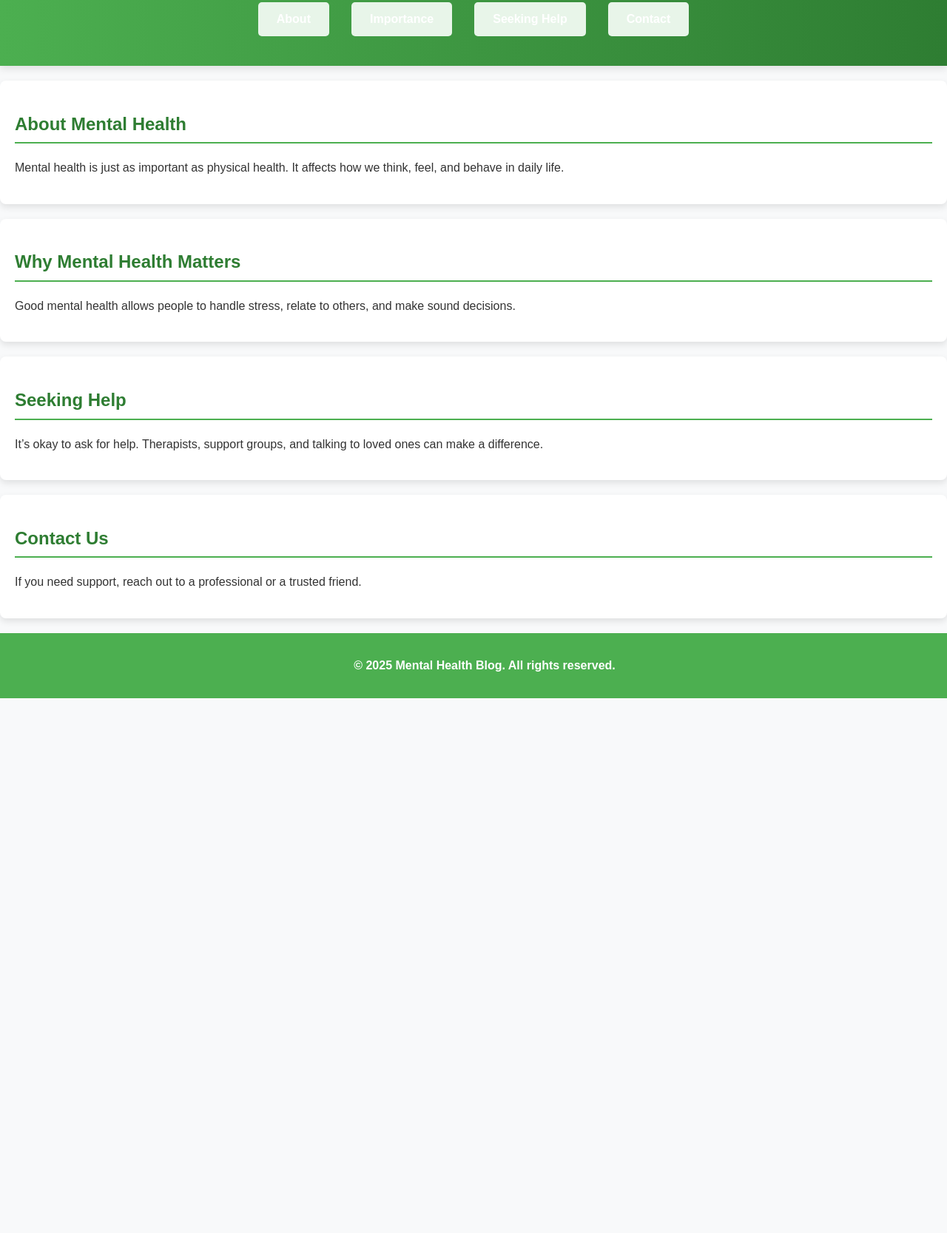
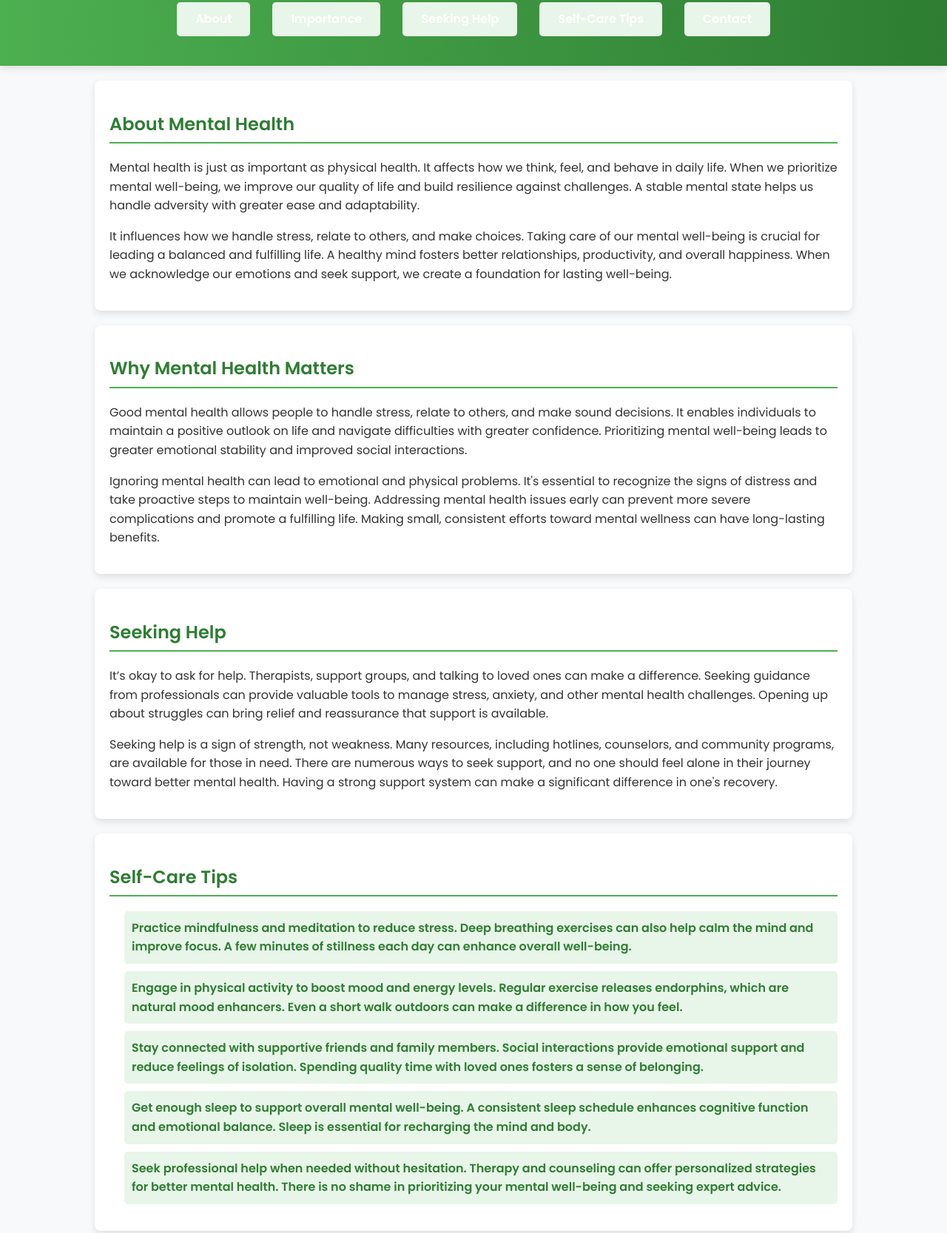
Before and after one commit to Sumitdesu/NSS-Blog-Sumit, a plain HTML site: page index.html in a window 1280 px wide. Shown: the part 82-1749 px from the top of the page at 74% size. Before the commit the page ends 1026 px from the top, so only its background shows below. Drawn offline with Linux system fonts and the light colour scheme.

Commit message:
Update index.html

```diff
--- a/index.html
+++ b/index.html
@@ -5,6 +5,7 @@
     <meta name="viewport" content="width=device-width, initial-scale=1.0">
     <title>Mental Health Matters</title>
     <link rel="stylesheet" href="style.css">
+    <link href="https://fonts.googleapis.com/css2?family=Poppins:wght@300;400;600&display=swap" rel="stylesheet">
 </head>
 <body>
     <header>
@@ -14,30 +15,48 @@
                 <li><a href="#about">About</a></li>
                 <li><a href="#importance">Importance</a></li>
                 <li><a href="#seek-help">Seeking Help</a></li>
+                <li><a href="#self-care">Self-Care Tips</a></li>
                 <li><a href="#contact">Contact</a></li>
             </ul>
         </nav>
     </header>
 
+    <main>
         <section id="about">
             <h2>About Mental Health</h2>
-        <p>Mental health is just as important as physical health. It affects how we think, feel, and behave in daily life.</p>
+            <p>Mental health is just as important as physical health. It affects how we think, feel, and behave in daily life. When we prioritize mental well-being, we improve our quality of life and build resilience against challenges. A stable mental state helps us handle adversity with greater ease and adaptability.</p>
+            <p>It influences how we handle stress, relate to others, and make choices. Taking care of our mental well-being is crucial for leading a balanced and fulfilling life. A healthy mind fosters better relationships, productivity, and overall happiness. When we acknowledge our emotions and seek support, we create a foundation for lasting well-being.</p>
         </section>
 
         <section id="importance">
             <h2>Why Mental Health Matters</h2>
-        <p>Good mental health allows people to handle stress, relate to others, and make sound decisions.</p>
+            <p>Good mental health allows people to handle stress, relate to others, and make sound decisions. It enables individuals to maintain a positive outlook on life and navigate difficulties with greater confidence. Prioritizing mental well-being leads to greater emotional stability and improved social interactions.</p>
+            <p>Ignoring mental health can lead to emotional and physical problems. It's essential to recognize the signs of distress and take proactive steps to maintain well-being. Addressing mental health issues early can prevent more severe complications and promote a fulfilling life. Making small, consistent efforts toward mental wellness can have long-lasting benefits.</p>
         </section>
 
         <section id="seek-help">
             <h2>Seeking Help</h2>
-        <p>It’s okay to ask for help. Therapists, support groups, and talking to loved ones can make a difference.</p>
+            <p>It’s okay to ask for help. Therapists, support groups, and talking to loved ones can make a difference. Seeking guidance from professionals can provide valuable tools to manage stress, anxiety, and other mental health challenges. Opening up about struggles can bring relief and reassurance that support is available.</p>
+            <p>Seeking help is a sign of strength, not weakness. Many resources, including hotlines, counselors, and community programs, are available for those in need. There are numerous ways to seek support, and no one should feel alone in their journey toward better mental health. Having a strong support system can make a significant difference in one's recovery.</p>
+        </section>
+
+        <section id="self-care">
+            <h2>Self-Care Tips</h2>
+            <ul>
+                <li>Practice mindfulness and meditation to reduce stress. Deep breathing exercises can also help calm the mind and improve focus. A few minutes of stillness each day can enhance overall well-being.</li>
+                <li>Engage in physical activity to boost mood and energy levels. Regular exercise releases endorphins, which are natural mood enhancers. Even a short walk outdoors can make a difference in how you feel.</li>
+                <li>Stay connected with supportive friends and family members. Social interactions provide emotional support and reduce feelings of isolation. Spending quality time with loved ones fosters a sense of belonging.</li>
+                <li>Get enough sleep to support overall mental well-being. A consistent sleep schedule enhances cognitive function and emotional balance. Sleep is essential for recharging the mind and body.</li>
+                <li>Seek professional help when needed without hesitation. Therapy and counseling can offer personalized strategies for better mental health. There is no shame in prioritizing your mental well-being and seeking expert advice.</li>
+            </ul>
         </section>
 
         <section id="contact">
             <h2>Contact Us</h2>
-        <p>If you need support, reach out to a professional or a trusted friend.</p>
+            <p>If you need support, reach out to a professional or a trusted friend. There are many avenues available, including online therapy and peer support groups. Seeking help is a courageous step toward improving your mental health.</p>
+            <p>For immediate help, consider contacting mental health organizations or helplines in your area. Taking the first step towards seeking help is an important milestone in your mental health journey. Remember, you are not alone, and there are people who care about your well-being.</p>
         </section>
+    </main>
 
     <footer>
         <p>&copy; 2025 Mental Health Blog. All rights reserved.</p>
```
Lines whose indentation alone changed are shown as unchanged.
